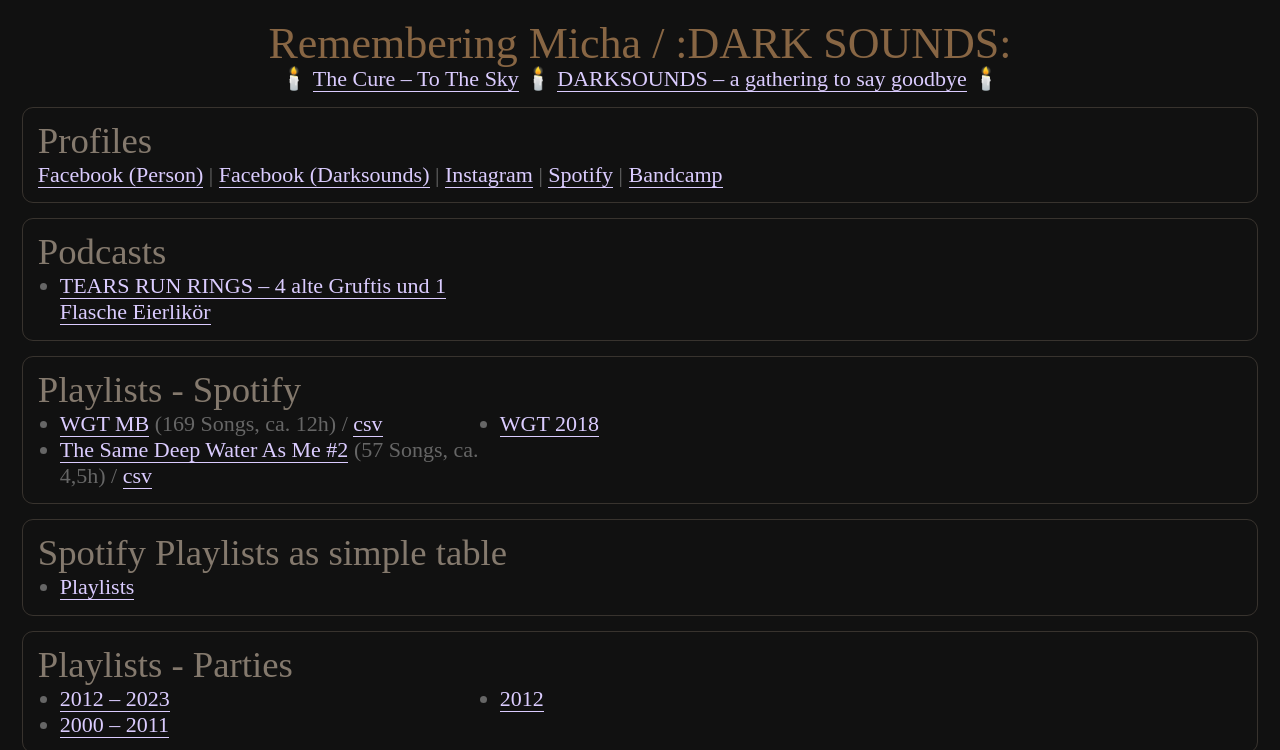
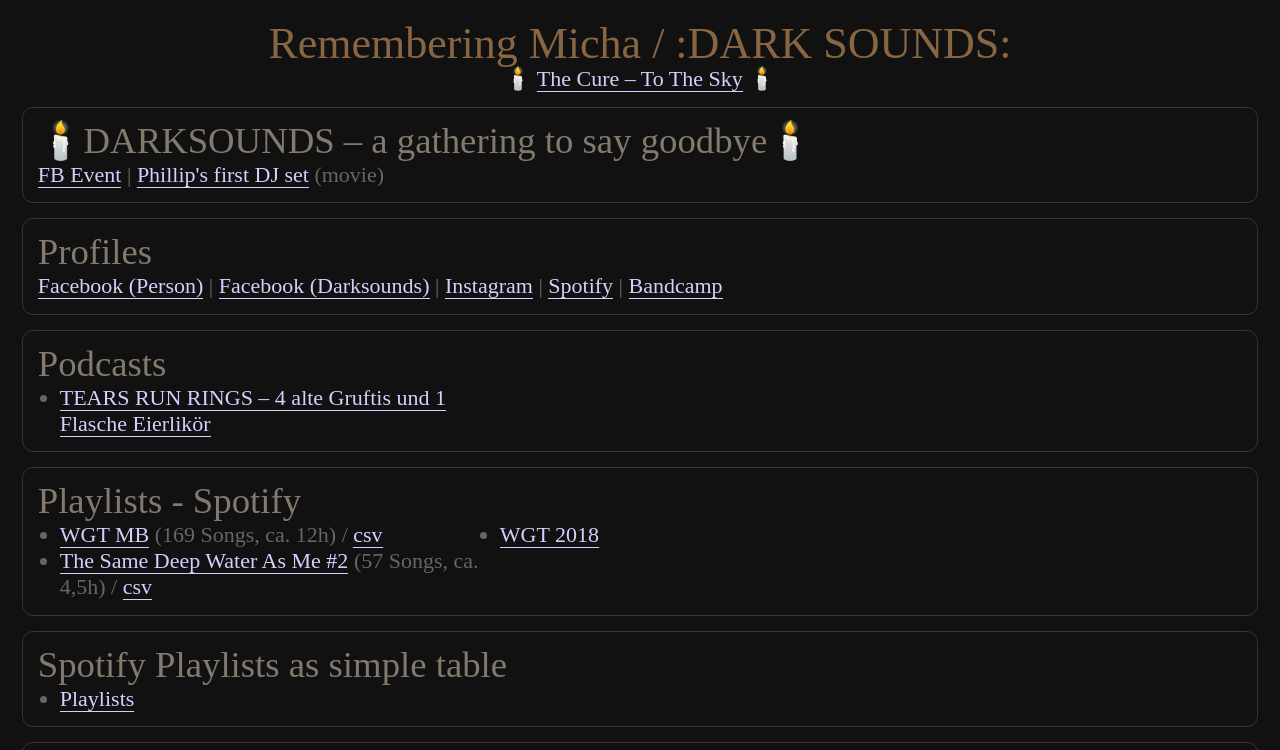
Before and after one commit to coffeepyros/darksounds, a plain HTML site: page index.html in a window 1280 px wide. Shown: the top 750 px of the page. Drawn offline with Linux system fonts and the light colour scheme; a web font is replaced by a local one.

Commit message:
phillips first dj set - movie

```diff
--- a/index.html
+++ b/index.html
@@ -1,4 +1,4 @@
-<!DOCTYPE html>
+<!doctype html>
 <html lang="en">
     <head>
         <meta charset="UTF-8" />
@@ -18,15 +18,25 @@
                 >The Cure &ndash; To The Sky</a
             >
             🕯️
+        </p>
+
+        <section>
+            <h2>🕯️DARKSOUNDS &ndash; a gathering to say goodbye🕯️</h2>
             <a
-                href="https://fb.me/e/68SBOPsHM
-"
+                href="hhttps://www.facebook.com/events/1888199385130242/?active_tab=discussion"
                 target="_blank"
                 rel="noopener noreferrer"
-                >DARKSOUNDS &ndash; a gathering to say goodbye</a
+                >FB Event</a
             >
-            🕯️
-        </p>
+            |
+            <a
+                href="https://fb.watch/ELfQ1eVqRj/"
+                target="_blank"
+                rel="noopener noreferrer"
+                >Phillip's first DJ set</a
+            >
+            (movie)
+        </section>
 
         <section>
             <h2>Profiles</h2>
@@ -256,7 +266,7 @@
                         rel="noopener noreferrer"
                         >Rockdown - Lockdown Stream, Teil2</a
                     >
-                    (Facebook)
+                    (movie / FB)
                 </li>
             </ul>
         </section>
```
